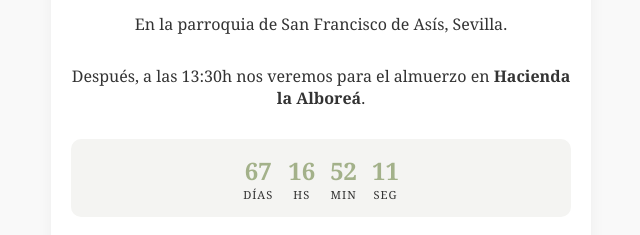
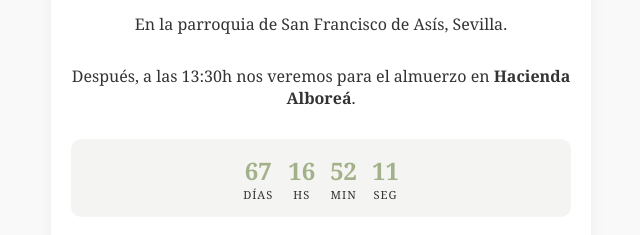
Before and after one commit to alvaroloro/comunion-sayri, a plain HTML site: page index.html in a window 1280 px wide. Shown: the part 201-436 px from the top of the page, 319-959 px from the left. Drawn offline with Linux system fonts and the light colour scheme.

Commit message:
Update index.html

```diff
--- a/index.html
+++ b/index.html
@@ -116,7 +116,7 @@
     <div class="fecha-grande">09.05.2026</div>
     <p><strong>10:30h</strong></p>
     <p>En la parroquia de San Francisco de Asís, Sevilla.</p>
-    <p style="margin-top: 30px;">Después, a las 13:30h nos veremos para el almuerzo en <strong>Hacienda la Alboreá</strong>.</p>
+    <p style="margin-top: 30px;">Después, a las 13:30h nos veremos para el almuerzo en <strong>Hacienda Alboreá</strong>.</p>
     <div id="cuenta-atras">
         <div class="tiempo-segmento"><span class="numero" id="dias">00</span><span class="etiqueta">Días</span></div>
         <div class="tiempo-segmento"><span class="numero" id="horas">00</span><span class="etiqueta">Hs</span></div>
```
